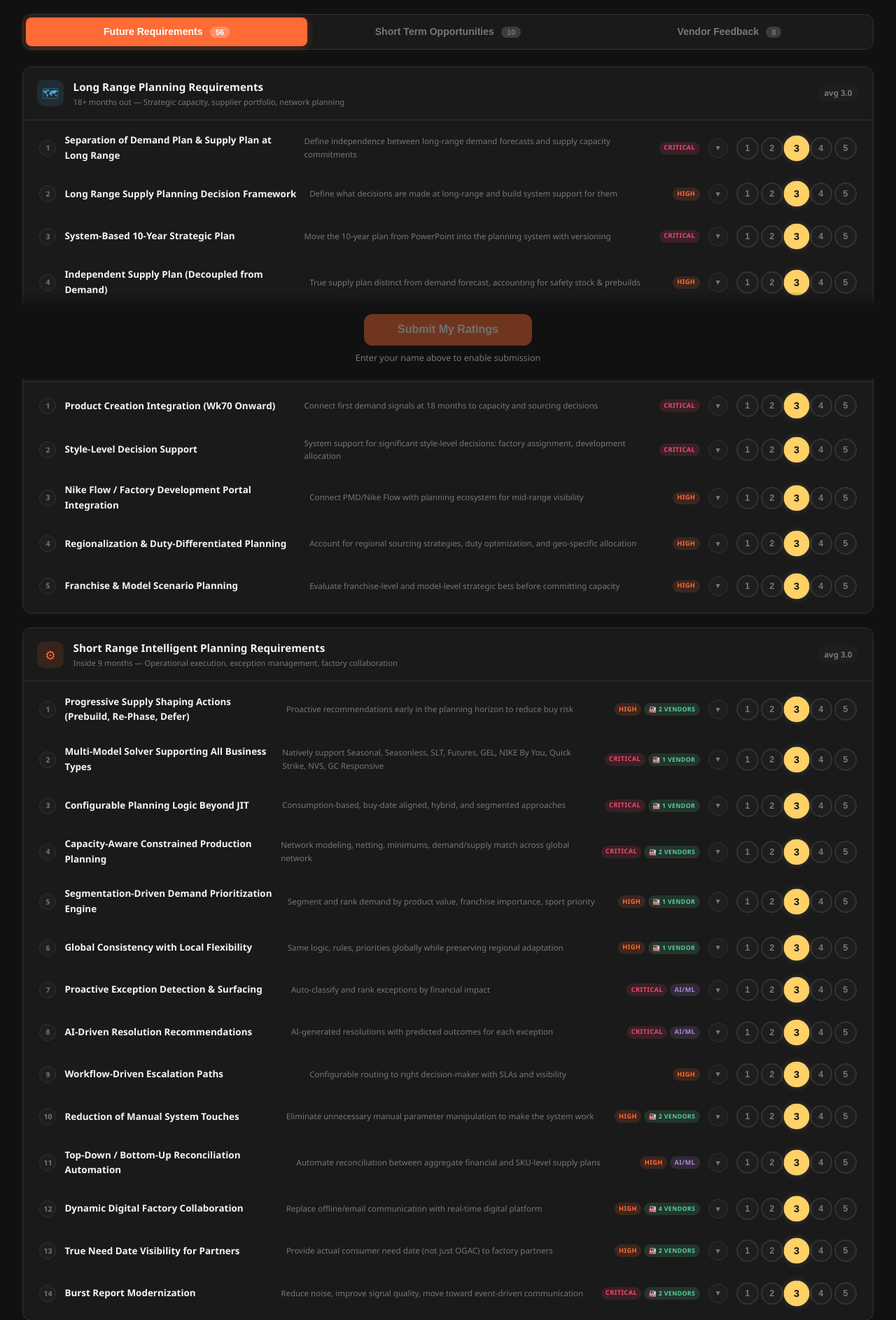
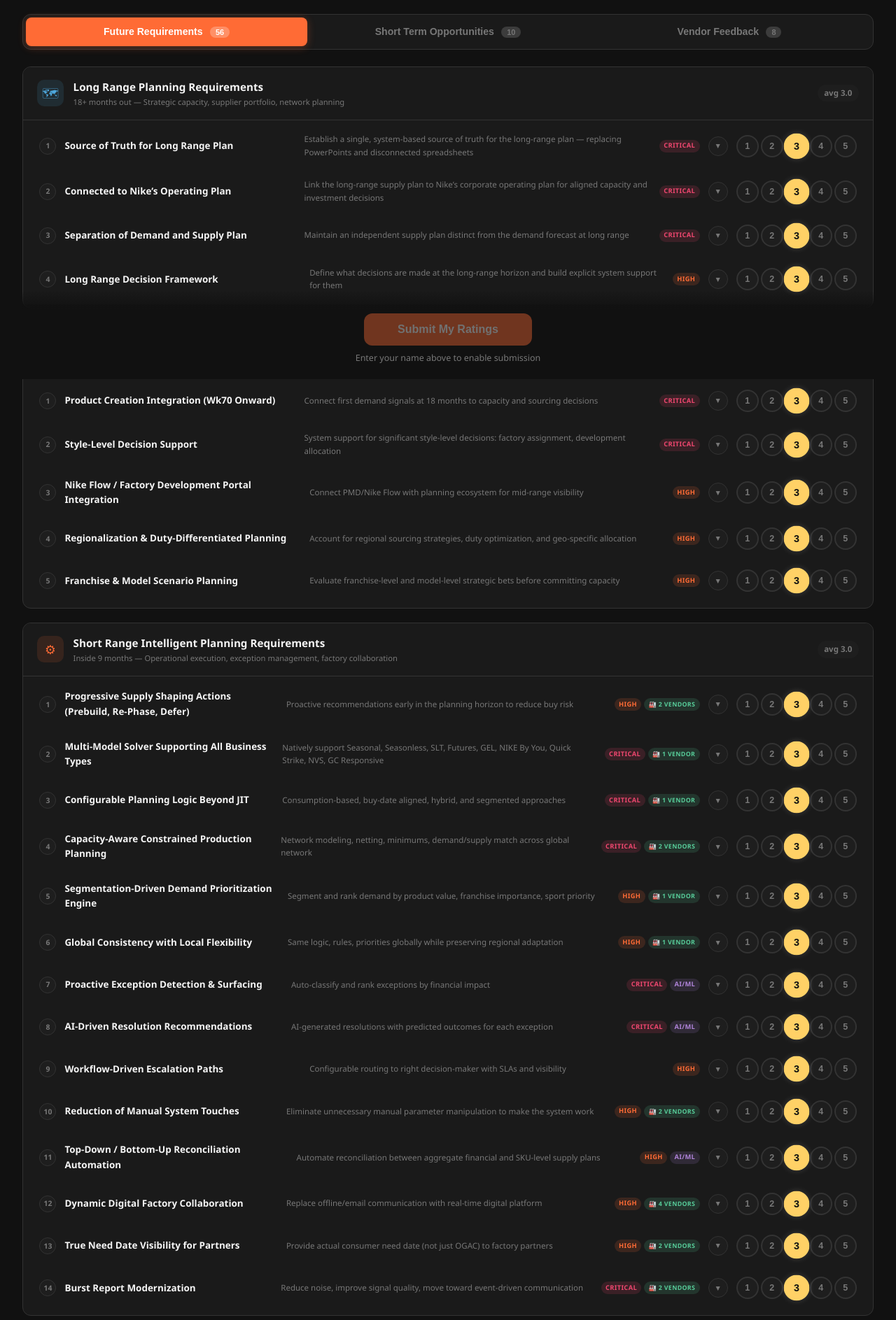
Before and after one commit to RBha16/supply-planning-votes, a Flask app: page / in a window 1280 px wide. Shown: the part 258-2145 px from the top of the page at 70% size. Run offline with Flask 3, Linux system fonts and the light colour scheme.

Commit message:
Update Long Range requirements
Made-with: Cursor

```diff
--- a/templates/voting.html
+++ b/templates/voting.html
@@ -499,19 +499,14 @@
         <div class="bucket-avg" id="bucket-lr-avg">avg 3.0</div>
       </div>
       <div class="vote-list">
-        <div class="vote-item" id="req-lr-1"><div class="vote-num">1</div><div class="vote-name">Separation of Demand Plan &amp; Supply Plan at Long Range</div><div class="vote-desc">Define independence between long-range demand forecasts and supply capacity commitments</div><div class="vote-tags"><span class="vote-tag tag-critical">Critical</span></div><button class="vote-detail-toggle" onclick="event.stopPropagation();toggleDetail('req-lr-1')" title="Show details">&#9660;</button><div class="score-btns"><button class="score-btn" data-val="1" onclick="setScore('req-lr-1',1)">1</button><button class="score-btn" data-val="2" onclick="setScore('req-lr-1',2)">2</button><button class="score-btn active" data-val="3" onclick="setScore('req-lr-1',3)">3</button><button class="score-btn" data-val="4" onclick="setScore('req-lr-1',4)">4</button><button class="score-btn" data-val="5" onclick="setScore('req-lr-1',5)">5</button></div></div>
-        <div class="vote-detail-panel" id="detail-req-lr-1"><p>Define the level of independence between <strong>long-range demand forecasts and supply capacity commitments</strong>. Today these are conflated; the supply plan should account for capacity reservations, strategic supplier commitments, and network positioning independently of the demand forecast.</p><div class="detail-label">Why it matters</div><p>Without a clear separation, long-range supply decisions are driven by demand projections that will inevitably change. The supply plan must reflect what Nike can commit to &mdash; factory capacity, supplier portfolios, and network footprint &mdash; independent of demand volatility.</p></div>
-        <div class="vote-item" id="req-lr-2"><div class="vote-num">2</div><div class="vote-name">Long Range Supply Planning Decision Framework</div><div class="vote-desc">Define what decisions are made at long-range and build system support for them</div><div class="vote-tags"><span class="vote-tag tag-high">High</span></div><button class="vote-detail-toggle" onclick="event.stopPropagation();toggleDetail('req-lr-2')" title="Show details">&#9660;</button><div class="score-btns"><button class="score-btn" data-val="1" onclick="setScore('req-lr-2',1)">1</button><button class="score-btn" data-val="2" onclick="setScore('req-lr-2',2)">2</button><button class="score-btn active" data-val="3" onclick="setScore('req-lr-2',3)">3</button><button class="score-btn" data-val="4" onclick="setScore('req-lr-2',4)">4</button><button class="score-btn" data-val="5" onclick="setScore('req-lr-2',5)">5</button></div></div>
-        <div class="vote-detail-panel" id="detail-req-lr-2"><p>Today Nike <strong>scrambles to produce long-range supply numbers</strong>. Define what decisions are actually being made at the long-range horizon &mdash; capacity reservations, supplier portfolio strategy, network footprint planning &mdash; and build explicit system support for those decisions.</p><div class="detail-label">Why it matters</div><p>If we don't define the decisions, we can't support them. Long-range planning should answer: what capacity do we need to reserve? Which suppliers are strategic? What does our network look like in 3-5 years? Today these answers live in ad-hoc spreadsheets and presentations.</p></div>
-        <div class="vote-item" id="req-lr-3"><div class="vote-num">3</div><div class="vote-name">System-Based 10-Year Strategic Plan</div><div class="vote-desc">Move the 10-year plan from PowerPoint into the planning system with versioning</div><div class="vote-tags"><span class="vote-tag tag-critical">Critical</span></div><button class="vote-detail-toggle" onclick="event.stopPropagation();toggleDetail('req-lr-3')" title="Show details">&#9660;</button><div class="score-btns"><button class="score-btn" data-val="1" onclick="setScore('req-lr-3',1)">1</button><button class="score-btn" data-val="2" onclick="setScore('req-lr-3',2)">2</button><button class="score-btn active" data-val="3" onclick="setScore('req-lr-3',3)">3</button><button class="score-btn" data-val="4" onclick="setScore('req-lr-3',4)">4</button><button class="score-btn" data-val="5" onclick="setScore('req-lr-3',5)">5</button></div></div>
-        <div class="vote-detail-panel" id="detail-req-lr-3"><p>The <strong>10-year strategic plan currently lives in a PowerPoint</strong>. It needs to be in the system &mdash; with versioning, traceability, and the ability to link strategic bets to downstream capacity and supplier commitments.</p><div class="detail-label">Why it matters</div><p>A PowerPoint plan cannot be connected to execution. Moving it into the system creates traceability from strategic intent to capacity reservations to seasonal plans, enabling the organization to evaluate whether long-range bets are translating into operational reality.</p></div>
-        <div class="vote-item" id="req-engine-5"><div class="vote-num">4</div><div class="vote-name">Independent Supply Plan (Decoupled from Demand)</div><div class="vote-desc">True supply plan distinct from demand forecast, accounting for safety stock &amp; prebuilds</div><div class="vote-tags"><span class="vote-tag tag-high">High</span></div><button class="vote-detail-toggle" onclick="event.stopPropagation();toggleDetail('req-engine-5')" title="Show details">&#9660;</button><div class="score-btns"><button class="score-btn" data-val="1" onclick="setScore('req-engine-5',1)">1</button><button class="score-btn" data-val="2" onclick="setScore('req-engine-5',2)">2</button><button class="score-btn active" data-val="3" onclick="setScore('req-engine-5',3)">3</button><button class="score-btn" data-val="4" onclick="setScore('req-engine-5',4)">4</button><button class="score-btn" data-val="5" onclick="setScore('req-engine-5',5)">5</button></div></div>
-        <div class="vote-detail-panel" id="detail-req-engine-5"><p>Create a <strong>true supply plan that is distinct from the demand forecast</strong>. The supply plan accounts for safety stock, promotional builds, capacity pre-commitments, and supplier constraints &mdash; producing different numbers than the forecast for the same SKU and horizon.</p>
-            <div class="detail-label">Why it matters</div>
-            <p>Organizations conflate forecast and plan, leading to misaligned expectations. For SKU 58125589, the forecast might show 781,794 units while the plan shows 1,013,832 &mdash; because the plan includes safety stock, prebuilds, and capacity reservations. Today the supply plan is tied directly to the demand plan with no separation.</p>
-            <div class="detail-label">Stakeholder references</div>
-            <span class="stakeholder-ref">Kevin &mdash; GSP</span>
-            <span class="stakeholder-ref">First Principles Research</span></div>
+        <div class="vote-item" id="req-lr-1"><div class="vote-num">1</div><div class="vote-name">Source of Truth for Long Range Plan</div><div class="vote-desc">Establish a single, system-based source of truth for the long-range plan &mdash; replacing PowerPoints and disconnected spreadsheets</div><div class="vote-tags"><span class="vote-tag tag-critical">Critical</span></div><button class="vote-detail-toggle" onclick="event.stopPropagation();toggleDetail('req-lr-1')" title="Show details">&#9660;</button><div class="score-btns"><button class="score-btn" data-val="1" onclick="setScore('req-lr-1',1)">1</button><button class="score-btn" data-val="2" onclick="setScore('req-lr-1',2)">2</button><button class="score-btn active" data-val="3" onclick="setScore('req-lr-1',3)">3</button><button class="score-btn" data-val="4" onclick="setScore('req-lr-1',4)">4</button><button class="score-btn" data-val="5" onclick="setScore('req-lr-1',5)">5</button></div></div>
+        <div class="vote-detail-panel" id="detail-req-lr-1"><p>Today the <strong>10-year strategic plan lives in a PowerPoint</strong> and long-range supply numbers are assembled ad-hoc. Nike needs a single, system-based source of truth for the long-range plan &mdash; with versioning, traceability, and the ability to link strategic bets to downstream capacity and supplier commitments.</p><div class="detail-label">Why it matters</div><p>Without a system of record, there is no traceability from strategic intent to capacity reservations to seasonal plans. A PowerPoint cannot be queried, versioned, or connected to execution. Moving the long-range plan into the system enables the organization to evaluate whether strategic bets are translating into operational reality.</p></div>
+        <div class="vote-item" id="req-lr-2"><div class="vote-num">2</div><div class="vote-name">Connected to Nike&rsquo;s Operating Plan</div><div class="vote-desc">Link the long-range supply plan to Nike&rsquo;s corporate operating plan for aligned capacity and investment decisions</div><div class="vote-tags"><span class="vote-tag tag-critical">Critical</span></div><button class="vote-detail-toggle" onclick="event.stopPropagation();toggleDetail('req-lr-2')" title="Show details">&#9660;</button><div class="score-btns"><button class="score-btn" data-val="1" onclick="setScore('req-lr-2',1)">1</button><button class="score-btn" data-val="2" onclick="setScore('req-lr-2',2)">2</button><button class="score-btn active" data-val="3" onclick="setScore('req-lr-2',3)">3</button><button class="score-btn" data-val="4" onclick="setScore('req-lr-2',4)">4</button><button class="score-btn" data-val="5" onclick="setScore('req-lr-2',5)">5</button></div></div>
+        <div class="vote-detail-panel" id="detail-req-lr-2"><p>The long-range supply plan must be <strong>connected to Nike&rsquo;s corporate operating plan</strong> so that capacity reservations, supplier portfolio decisions, and network investments are aligned with the company&rsquo;s financial and strategic commitments &mdash; not planned in isolation.</p><div class="detail-label">Why it matters</div><p>When the long-range supply plan is disconnected from the operating plan, capacity investments and supplier commitments can drift from corporate priorities. Connecting them ensures that long-range supply decisions reflect the company&rsquo;s strategic direction and financial guardrails.</p></div>
+        <div class="vote-item" id="req-lr-3"><div class="vote-num">3</div><div class="vote-name">Separation of Demand and Supply Plan</div><div class="vote-desc">Maintain an independent supply plan distinct from the demand forecast at long range</div><div class="vote-tags"><span class="vote-tag tag-critical">Critical</span></div><button class="vote-detail-toggle" onclick="event.stopPropagation();toggleDetail('req-lr-3')" title="Show details">&#9660;</button><div class="score-btns"><button class="score-btn" data-val="1" onclick="setScore('req-lr-3',1)">1</button><button class="score-btn" data-val="2" onclick="setScore('req-lr-3',2)">2</button><button class="score-btn active" data-val="3" onclick="setScore('req-lr-3',3)">3</button><button class="score-btn" data-val="4" onclick="setScore('req-lr-3',4)">4</button><button class="score-btn" data-val="5" onclick="setScore('req-lr-3',5)">5</button></div></div>
+        <div class="vote-detail-panel" id="detail-req-lr-3"><p>Define the level of independence between <strong>long-range demand forecasts and supply capacity commitments</strong>. Today these are conflated; the supply plan should account for capacity reservations, strategic supplier commitments, and network positioning independently of the demand forecast.</p><div class="detail-label">Why it matters</div><p>Without a clear separation, long-range supply decisions are driven by demand projections that will inevitably change. The supply plan must reflect what Nike can commit to &mdash; factory capacity, supplier portfolios, and network footprint &mdash; independent of demand volatility.</p></div>
+        <div class="vote-item" id="req-lr-4"><div class="vote-num">4</div><div class="vote-name">Long Range Decision Framework</div><div class="vote-desc">Define what decisions are made at the long-range horizon and build explicit system support for them</div><div class="vote-tags"><span class="vote-tag tag-high">High</span></div><button class="vote-detail-toggle" onclick="event.stopPropagation();toggleDetail('req-lr-4')" title="Show details">&#9660;</button><div class="score-btns"><button class="score-btn" data-val="1" onclick="setScore('req-lr-4',1)">1</button><button class="score-btn" data-val="2" onclick="setScore('req-lr-4',2)">2</button><button class="score-btn active" data-val="3" onclick="setScore('req-lr-4',3)">3</button><button class="score-btn" data-val="4" onclick="setScore('req-lr-4',4)">4</button><button class="score-btn" data-val="5" onclick="setScore('req-lr-4',5)">5</button></div></div>
+        <div class="vote-detail-panel" id="detail-req-lr-4"><p>Today Nike <strong>scrambles to produce long-range supply numbers</strong>. Define what decisions are actually being made at the long-range horizon &mdash; capacity reservations, supplier portfolio strategy, network footprint planning &mdash; and build explicit system support for those decisions.</p><div class="detail-label">Why it matters</div><p>If we don&rsquo;t define the decisions, we can&rsquo;t support them. Long-range planning should answer: what capacity do we need to reserve? Which suppliers are strategic? What does our network look like in 3&ndash;5 years? Today these answers live in ad-hoc spreadsheets and presentations.</p></div>
       </div>
     </div>
 
```
